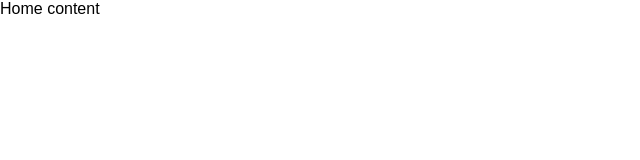
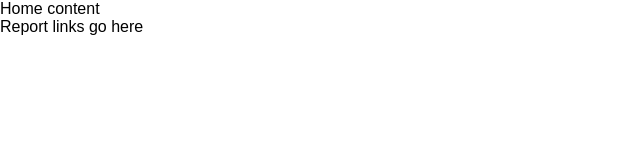
Before and after one commit to franklintendo/nervous-news, a React (Create React App) app in the folder client/: page / in a window 1280 px wide. Shown: the top 160 px of the page, without its empty margins (0-640 px from the left). Built offline with nearby package versions, Linux system fonts and the light colour scheme.

Commit message:
Reports component

```diff
--- /dev/null
+++ b/client/src/components/Reports.js
@@ -0,0 +1,11 @@
+import React from "react";
+
+function Reports() {
+    return(
+        <div>
+            Report links go here
+        </div>
+    )
+}
+
+export default Reports;
--- a/client/src/pages/Home.js
+++ b/client/src/pages/Home.js
@@ -1,9 +1,11 @@
 import React from "react";
+import Reports from "../components/Reports";
 
 function Home() {
     return(
         <div>
             Home content
+            <Reports />
         </div>
     )
 }
```
